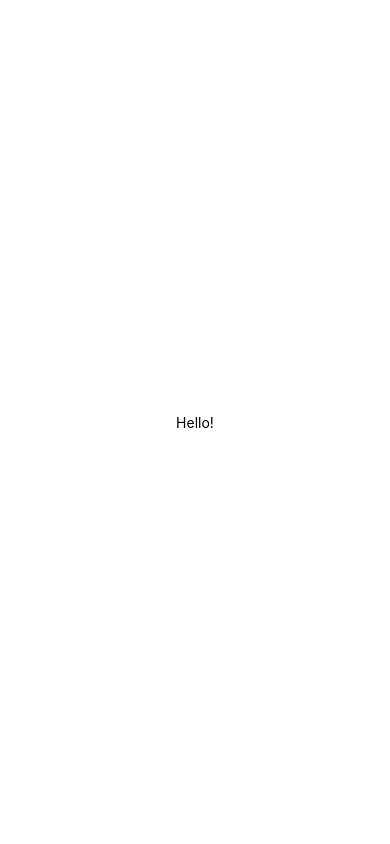
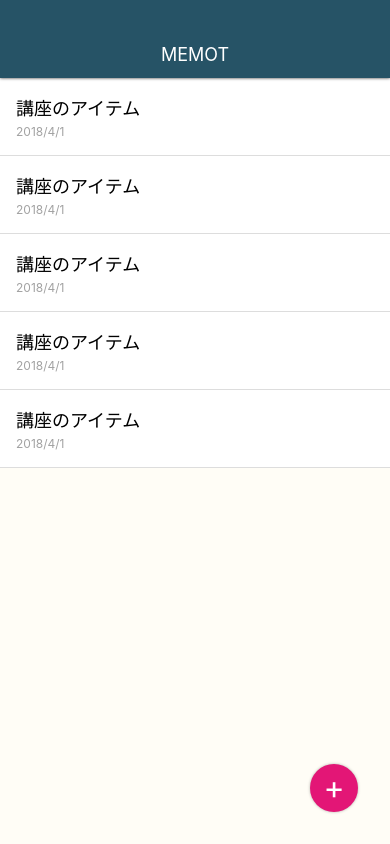
Before and after one commit to shibsho/MemoApp, a React Native app: screen / in a window 390 px wide. Built offline with nearby package versions, Linux system fonts and the light colour scheme.

Commit message:
create memolist

```diff
--- a/App.js
+++ b/App.js
@@ -1,11 +1,51 @@
 import React from 'react';
 import { StyleSheet, Text, View } from 'react-native';
+
 
 export default class App extends React.Component {
   render() {
     return (
       <View style={styles.container}>
-        <Text>Hello!</Text>
+
+        <View style={styles.appbar}>
+          <View>
+            <Text style={styles.appbarTitle}>MEMOT</Text>
+          </View>
+        </View>
+
+        <View style={styles.memoList}>
+
+          <View style={styles.memoListItem}>
+            <Text style={styles.memoTitle}>講座のアイテム</Text>
+            <Text style={styles.memoDate}>2018/4/1</Text>
+          </View>
+
+          <View style={styles.memoListItem}>
+            <Text style={styles.memoTitle}>講座のアイテム</Text>
+            <Text style={styles.memoDate}>2018/4/1</Text>
+          </View>
+
+          <View style={styles.memoListItem}>
+            <Text style={styles.memoTitle}>講座のアイテム</Text>
+            <Text style={styles.memoDate}>2018/4/1</Text>
+          </View>
+
+          <View style={styles.memoListItem}>
+            <Text style={styles.memoTitle}>講座のアイテム</Text>
+            <Text style={styles.memoDate}>2018/4/1</Text>
+          </View>
+
+          <View style={styles.memoListItem}>
+            <Text style={styles.memoTitle}>講座のアイテム</Text>
+            <Text style={styles.memoDate}>2018/4/1</Text>
+          </View>
+
+        </View>
+
+        <View style={styles.memoAddButton}>
+          <Text style={styles.memoAddButtonTitle}>+</Text>
+        </View>
+
       </View>
     );
   }
@@ -14,8 +54,68 @@ export default class App extends React.Component {
 const styles = StyleSheet.create({
   container: {
     flex: 1,
-    backgroundColor: '#fff',
+    backgroundColor: '#FFFDF6',
     alignItems: 'center',
     justifyContent: 'center',
+    paddingTop: 78,
   },
+  memoAddButton: {
+    position: "absolute",
+    bottom: 32,
+    right: 32,
+    width: 48,
+    height: 48,
+    backgroundColor: '#E31676',
+    borderRadius: 50,
+    justifyContent: 'center',
+    alignItems: 'center',
+    shadowColor: '#000',
+    shadowOffset: {width: 0, height: 0 },
+    shadowOpacity: 0.3,
+    shadowRadius: 3,
+    zIndex: 10,
+  },
+  memoAddButtonTitle: {
+    fontSize: 32,
+    lineHeight: 32,
+    color: '#FFF',
+  },
+  memoList: {
+    width: '100%',
+    flex: 1,
+  },
+  memoListItem: {
+    padding: 16,
+    borderBottomWidth: 1,
+    borderBottomColor: '#ddd',
+    backgroundColor: '#fff',
+  },
+  memoTitle: {
+    fontSize: 18,
+    marginBottom: 4,
+  },
+  memoDate: {
+    fontSize: 12,
+    color: '#a2a2a2',
+  },
+  appbar: {
+    position: 'absolute',
+    top: 0,
+    left: 0,
+    right: 0,
+    height: 78,
+    paddingTop: 30,
+    backgroundColor: '#265366',
+    justifyContent: 'center',
+    alignItems: 'center',
+    shadowColor: '#000',
+    shadowOffset: {width: 0, height: 0 },
+    shadowOpacity: 0.8,
+    shadowRadius: 3,
+    zIndex: 10,
+  },
+  appbarTitle: {
+    color: '#fff',
+    fontSize: 18,
+  }
 });
--- a/package.json
+++ b/package.json
@@ -5,5 +5,9 @@
     "expo": "^26.0.0",
     "react": "16.3.0-alpha.1",
     "react-native": "https://github.com/expo/react-native/archive/sdk-26.0.0.tar.gz"
+  },
+  "devDependencies": {
+    "babel-eslint": "^8.2.2",
+    "eslint-config-airbnb": "^16.1.0"
   }
 }
```
Also changed, not shown: src/elements/BodyText.js (added, +23 -0 lines), .eslintrc.json (added), 1 other file (tests, documents, lock files or other folders).
